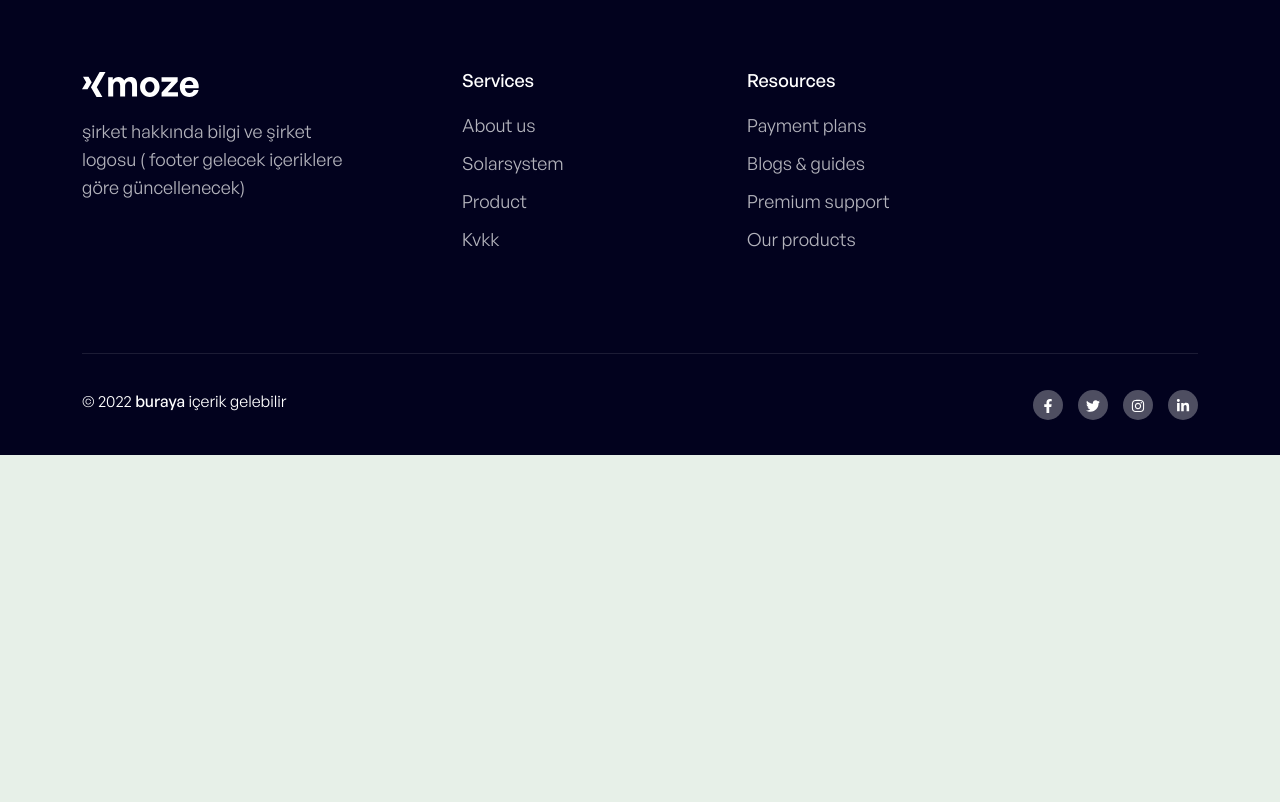
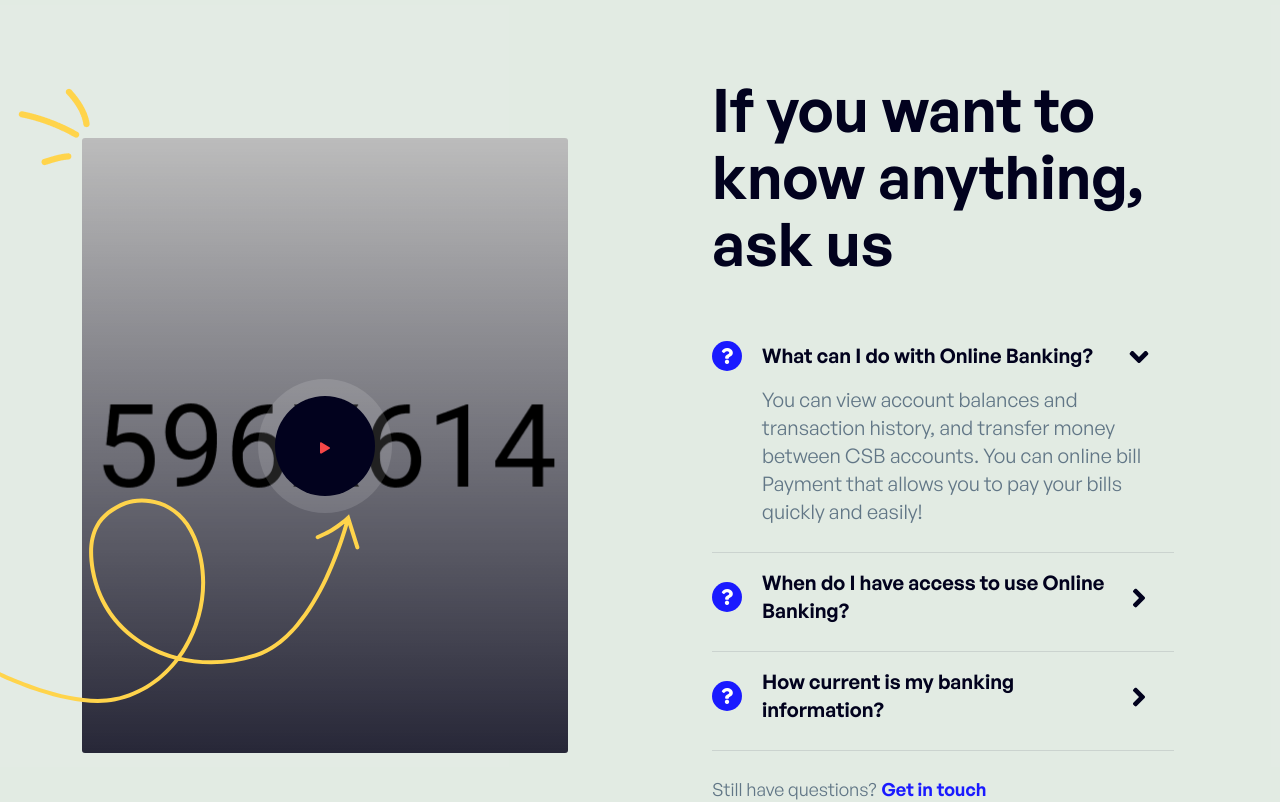
Before and after one commit to iyigirisim/preorder, a Next.js app: page / in a window 1280 px wide. Shown: the part 4060-4862 px from the top of the page. Before the commit the page ends 4515 px from the top, so only its background shows below. Built offline with nearby package versions, Linux system fonts and the light colour scheme; a web font is replaced by a local one.

Commit message:
faq file

```diff
--- a/components/faq/FaqWithVideoModal.js
+++ b/components/faq/FaqWithVideoModal.js
@@ -7,26 +7,72 @@ const ModalVideo = dynamic(() => import("react-modal-video"), { ssr: false });
 export const faqsData = [
 	{
 		id: 1,
-		question: "lorem",
-		answer: "lorem",
+		question: "What can I do with Online Banking?",
+		answer: "You can view account balances and transaction history, and transfer money between CSB accounts. You can online bill Payment that allows you to pay your bills quickly and easily!",
 	},
 	{
 		id: 2,
-		question: "lorem",
-		answer: "lorem",
+		question: "When do I have access to use Online Banking?",
+		answer: "You can view account balances and transaction history, and transfer money between CSB accounts. You can online bill Payment that allows you to pay your bills quickly and easily!",
 	},
 	{
 		id: 3,
-		question: "lorem",
-		answer: "lorem",
+		question: "How current is my banking information?",
+		answer: "You can view account balances and transaction history, and transfer money between CSB accounts. You can online bill Payment that allows you to pay your bills quickly and easily!",
 	},
 ];
 export default function FaqWithVideoModal() {
 	const [isOpen, setOpen] = useState(false);
 
 	return (
-		<section className="">
+		<section className="faq-video-block section-padding section-bg">
+			<div className="container">
+				<div className="row align-items-center">
+					<div className="col-xl-6 pe-xl-5 col-12">
+						<div
+							className="faq-video-wrapper me-xl-4 d-flex justify-content-center align-items-center bg-cover bg-center"
+							style={{ backgroundImage: "url(img/faq-video-bg.jpg)" }}
+						>
+							<div className="video-play-btn" onClick={() => setOpen(true)}>
+								<BsFillPlayFill />
+							</div>
+							<div className="arrow-icon">
+								<img src="img/icons/video-arrow.svg" alt="" />
+							</div>
 
+							<ModalVideo
+								channel="youtube"
+								autoplay
+								isOpen={isOpen}
+								videoId="E1xkXZs0cAQ"
+								onClose={() => setOpen(false)}
+							/>
+						</div>
+					</div>
+					<div className="col-xl-6 ps-xl-5 col-12 mt-xl-0 mt-5">
+						<div className="block-contents ms-xl-4">
+							<div className="section-title wow fadeInUp" data-wow-duration="1s" data-wow-delay=".2s">
+								<h2>If you want to know anything, ask us</h2>
+							</div>
+						</div>
+						<div className="faq-accordion ms-xl-4 me-xl-4">
+							<div className="accordion" id="mainaccordion">
+								<Accordion content={faqsData} />
+							</div>
+						</div>
+						<div
+							className="faq-bottom ms-xl-4 mt-4 wow fadeInUp"
+							data-wow-duration="1s"
+							data-wow-delay=".9s"
+						>
+							<span>Still have questions?</span>
+							<Link href="/contact">
+								<a>Get in touch</a>
+							</Link>
+						</div>
+					</div>
+				</div>
+			</div>
 		</section>
 	);
 }
```
Also changed, not shown: 2 other files (tests, documents, lock files or other folders).
